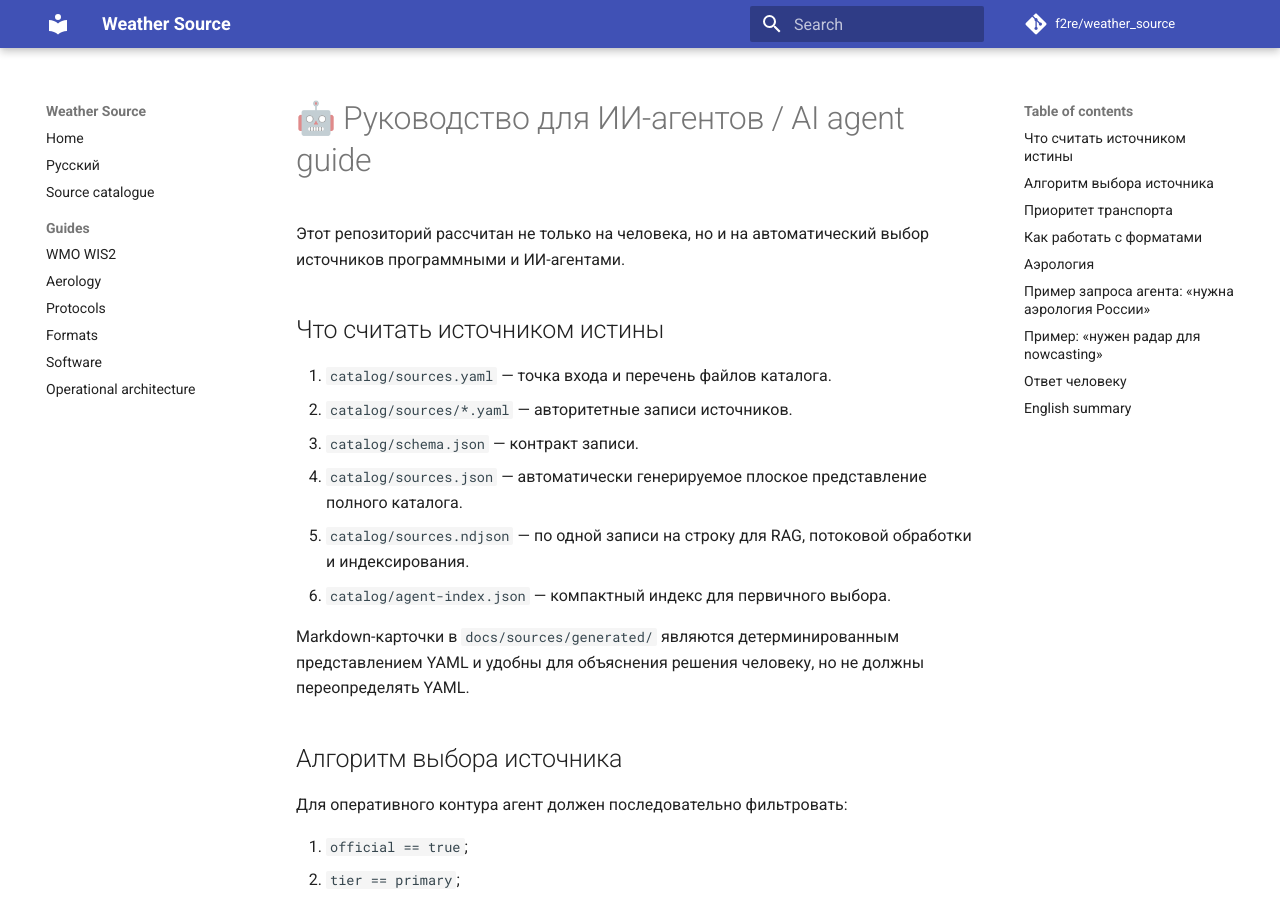
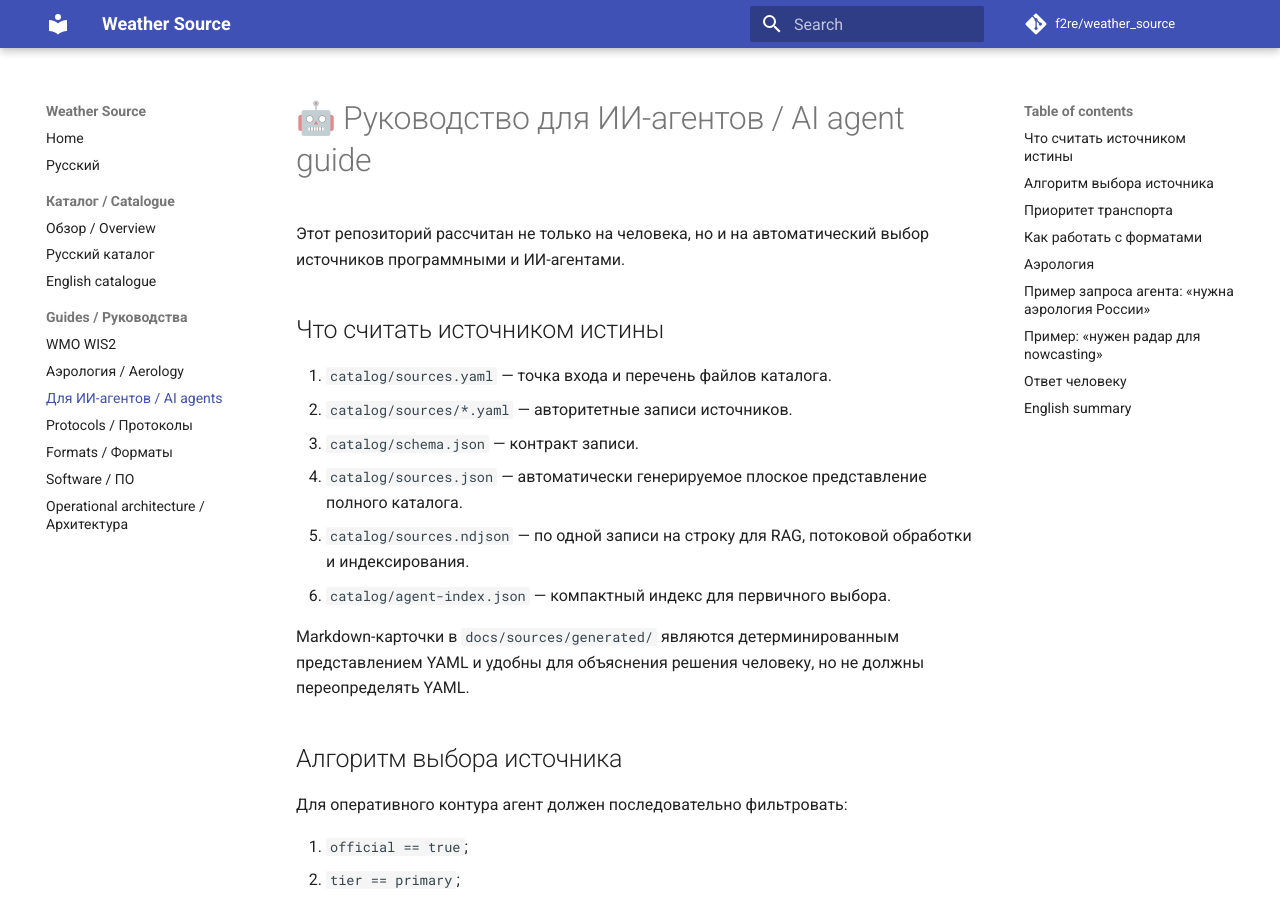
Before and after one commit to f2re/weather_source, an MkDocs documentation site: the page built from docs/agent-guide.md, in a window 1280 px wide and 900 px high. Built offline with MkDocs 1.6.1 and Material for MkDocs 9.7.7, drawn with Linux system fonts in a browser that asks for light colours; comment, search, counter and statistics services are not loaded.

Commit message:
docs: expose bilingual catalog and agent guide in navigation

```diff
--- a/mkdocs.yml
+++ b/mkdocs.yml
@@ -30,11 +30,15 @@ markdown_extensions:
 nav:
   - Home: index.md
   - Русский: index.ru.md
-  - Source catalogue: sources/index.md
-  - Guides:
+  - Каталог / Catalogue:
+      - Обзор / Overview: sources/index.md
+      - Русский каталог: sources/index.ru.md
+      - English catalogue: sources/index.en.md
+  - Guides / Руководства:
       - WMO WIS2: sources/wmo-wis2.md
-      - Aerology: sources/aerology.md
-      - Protocols: protocols.md
-      - Formats: formats.md
-      - Software: software.md
-      - Operational architecture: operations.md
+      - Аэрология / Aerology: sources/aerology.md
+      - Для ИИ-агентов / AI agents: agent-guide.md
+      - Protocols / Протоколы: protocols.md
+      - Formats / Форматы: formats.md
+      - Software / ПО: software.md
+      - Operational architecture / Архитектура: operations.md
```
